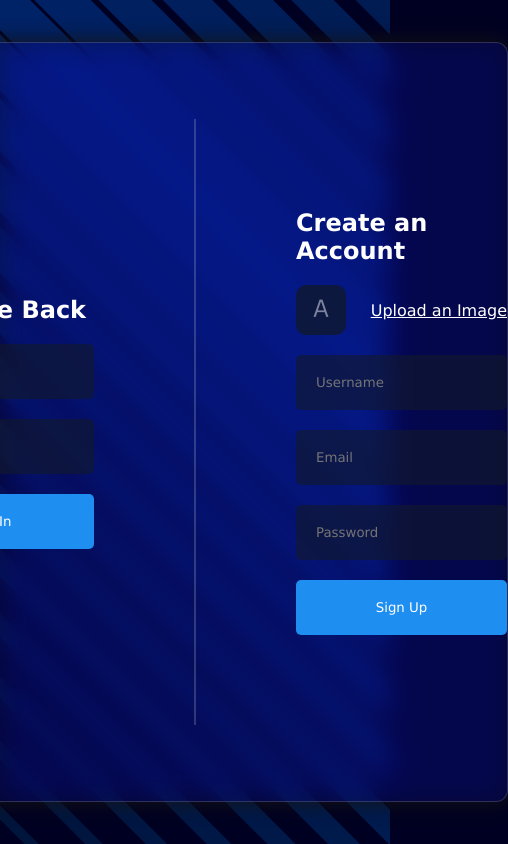
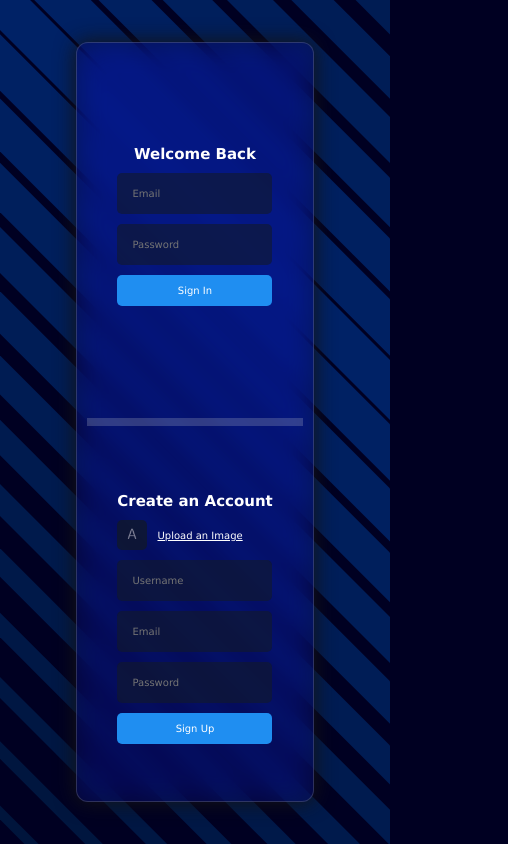
Before and after one commit to Pihul13/SuperChat-app, a React (Vite) app: page / in a window 390 px wide. Shown: the whole page, 508 px wide, since content can reach past the window. Built offline with nearby package versions, Linux system fonts and the light colour scheme; no server answers.

Commit message:
optimized for smartphone

```diff
--- a/src/components/list/chatList/addUser/addUser.css
+++ b/src/components/list/chatList/addUser/addUser.css
@@ -61,3 +61,11 @@
         }
     }
 }
+
+@media screen and (max-width:800px){
+    .addUser{
+        position:relative;
+        top:-590px;
+        transform: scale(0.7);
+    }
+}
--- a/src/components/login/login.css
+++ b/src/components/login/login.css
@@ -67,3 +67,78 @@
         background-color: #dddddd35;
     }
 }
+
+@media screen and (max-width:800px){
+    .login{
+        width:100%;
+        height:100%;
+        display:flex;
+        flex-direction: column;
+        justify-content: center;
+        align-items:center;
+        gap:10px;
+        font-size: x-small;
+        .item{
+            margin:40px;
+            flex:1;
+            display:flex;
+            flex-direction: column;
+            align-items:center;
+            gap:10px;
+            justify-content: center;
+            form{
+                display:flex;
+                flex-direction: column;
+                align-items: center;
+                justify-content: center;
+                gap:10px;
+
+                input{
+                    font-size: x-small;
+                    padding:15px;
+                    border:none;
+                    outline:none;
+                    background-color: rgba(17,25,40,0.6);
+                    color:white;
+                    border-radius:5px;
+                }
+
+                label{
+                    width:100%;
+                    display:flex;
+                    align-items:center;
+                    justify-content:flex-start;
+                    cursor: pointer;
+                    text-decoration: underline;
+
+                    img{ margin-right:10px;
+                        width:30px;
+                        height:30px;
+                        border-radius:5px;
+                        object-fit:cover;
+                        opacity: 0.75;
+                    }
+                }
+                button{
+                    width:100%;
+                    padding:10px;
+                    border:none;
+                    background-color: #1f8ef1;
+                    color:white;
+                    border-radius: 5px;
+                    cursor:pointer;
+                    font-weight: 500;
+                    font-size: x-small;
+                    &:disabled{
+                        cursor: not-allowed;
+                        background-color:#1f8ff1b2;
+                    }
+                }
+            }
+        }
+        .separator{
+            width: calc(100% - 20px);
+            height:8px;
+        }
+    }
+}
```
